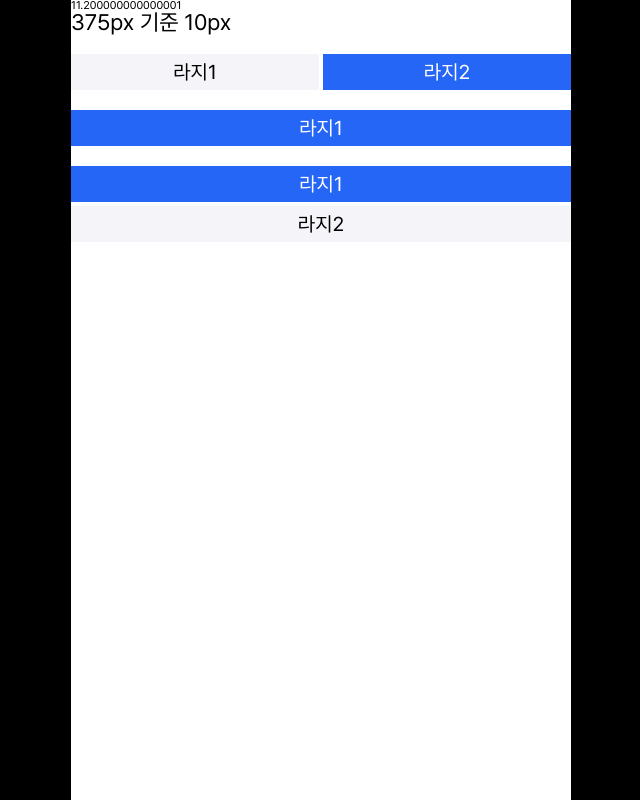
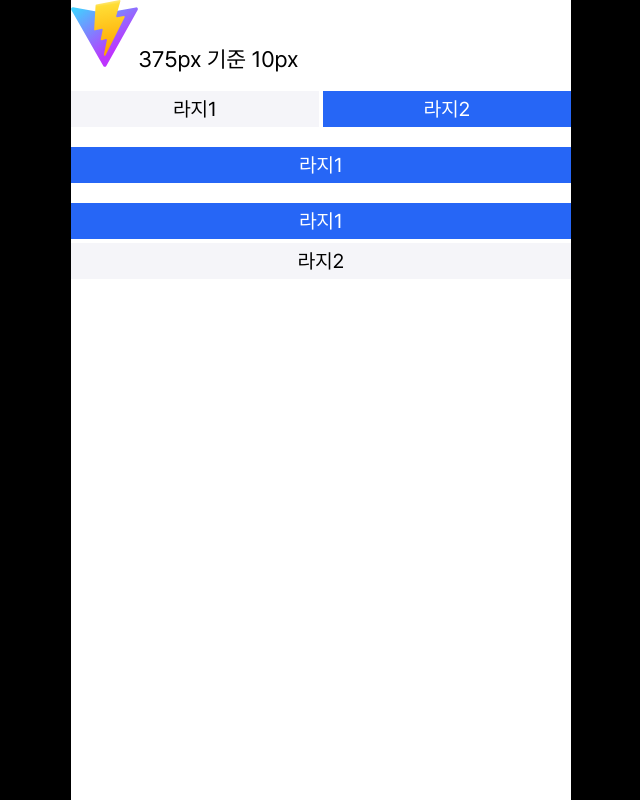
Before and after one commit to coldweek3/irumi-client, a React (Vite) app: page / in a window 1280 px wide. Shown: the whole page, without its empty margins (319-959 px from the left). Built offline with nearby package versions, Linux system fonts and the light colour scheme.

Commit message:
✨ Feat - add Img

```diff
--- a/src/components/atoms/emSizeChlid/EmSizeChlid.jsx
+++ b/src/components/atoms/emSizeChlid/EmSizeChlid.jsx
@@ -1,11 +1,13 @@
 import React from "react";
-import { styled } from "styled-components";
+import * as S from "./style";
 
-export const EmSizeChildWrapper = styled.div`
-  font-size: 2em;
-`;
 function EmSizeChlid() {
-  return <EmSizeChildWrapper>375px 기준 10px</EmSizeChildWrapper>;
+  return (
+    <S.EmSizeChildWrapper>
+      <S.EmSizeChlidImg src="/vite.svg" />
+      375px 기준 10px
+    </S.EmSizeChildWrapper>
+  );
 }
 
 export default EmSizeChlid;
--- /dev/null
+++ b/src/components/atoms/emSizeChlid/style.jsx
@@ -0,0 +1,10 @@
+import { styled } from "styled-components";
+
+export const EmSizeChildWrapper = styled.div`
+  font-size: 2em;
+`;
+
+export const EmSizeChlidImg = styled.img`
+  width: 3em;
+  height: 3em;
+`;
--- a/src/components/molecules/emSizeParent/EmSizeParent.jsx
+++ b/src/components/molecules/emSizeParent/EmSizeParent.jsx
@@ -15,7 +15,6 @@ function EmSizeParent() {
   // 시간에 따라 현재 테마 받아오기
   return (
     <EmSizeParentWrapper $emsize={emSizeValue}>
-      {emSizeValue}
       <EmSizeChlid />
     </EmSizeParentWrapper>
   );
```
